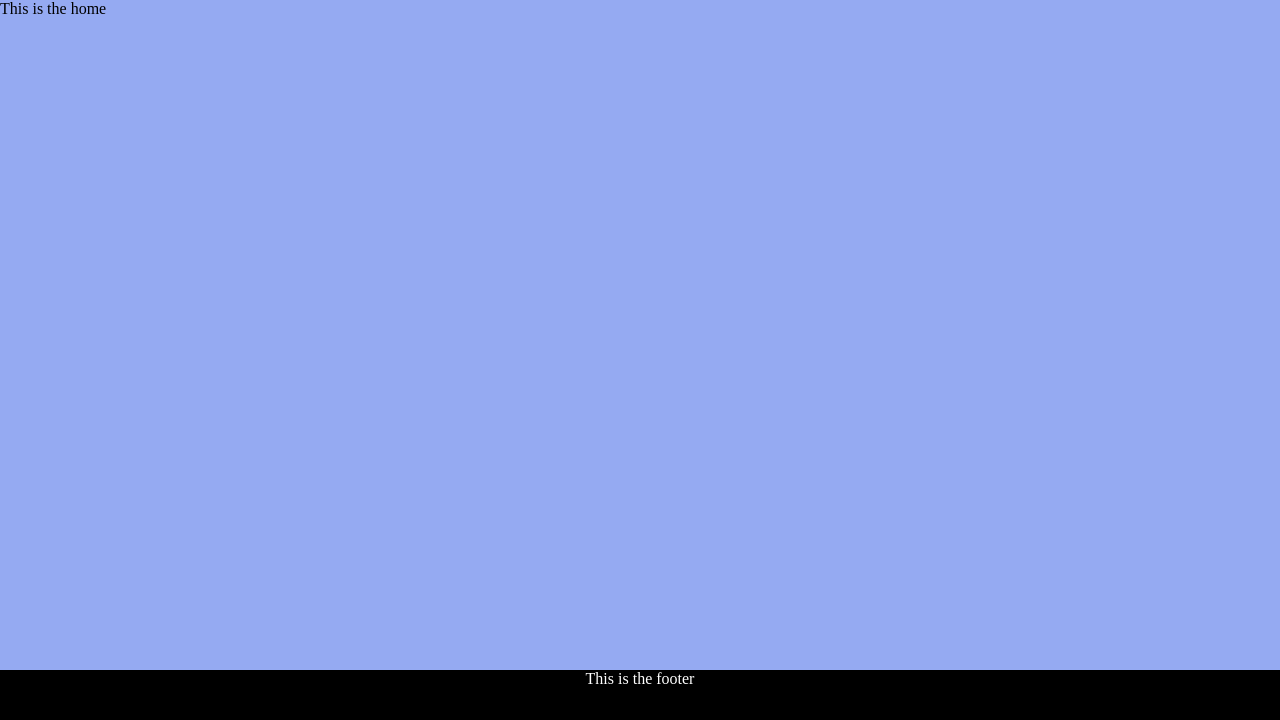
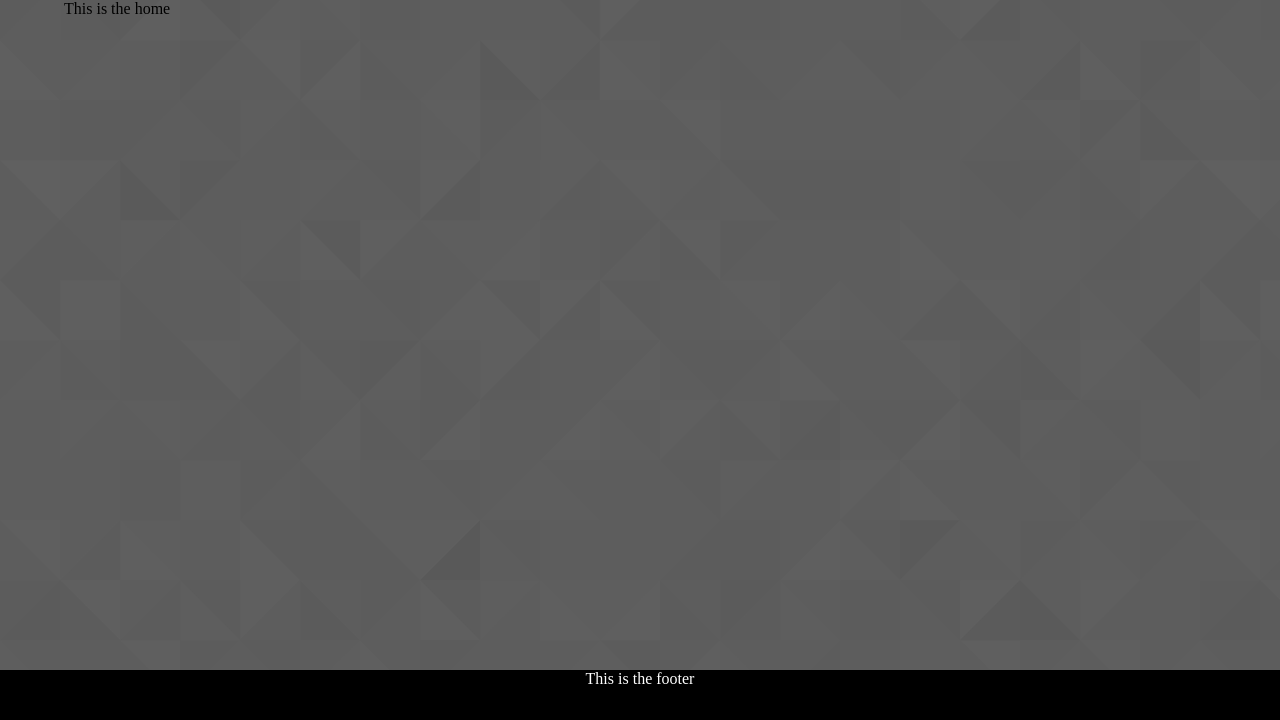
Before and after one commit to pajenkin/pyrodev, a website: page index.html at #/about in a window 1280 px wide. Shown: the part 80-800 px from the top of the page. Drawn offline with nearby package versions, Linux system fonts and the light colour scheme; some packages are replaced by stand-ins of ours.

Commit message:
Background and routing

```diff
--- a/app.js
+++ b/app.js
@@ -14,6 +14,10 @@ var app = angular.module('app', ['ngRoute'])
         templateUrl: 'app/views/home.html',
         controller: 'homeCtrl'
       })
+      .when('/about', {
+        templateUrl: 'app/view/about.html',
+        controller: 'aboutCtrl'
+      })
       .when('/resume', {
         templateUrl: 'app/views/resume.html',
         controller: 'resumeCtrl'
--- a/app/css/pyrodev.css
+++ b/app/css/pyrodev.css
@@ -1,9 +1,10 @@
 body, html{
 	height: 100%;
 	width: 100%;
-	margin:0;
+	margin: 0;
 }
 
+/*===========Helpers==========*/
 a, u{
 	text-decoration: none;
 }
@@ -11,6 +12,16 @@ a{
 	text-decoration: none !important;
 }
 
+.pyro-back-cover{
+	position: absolute;
+	top:0;
+	left:0;
+	height: 100%;
+	width: 100%;
+	background-image: url('../assets/main-gradient.png');
+	opacity: .8;
+	z-index:-100;
+}
 .pyro-nav{
 	height: 80px;
 	width: 100%;
@@ -18,7 +29,7 @@ a{
 	color: white;
 }
 .pyro-nav-container{
-	width: 970px;
+	width: 90%;
 	margin:auto;
 }
 .pyro-logo-wrapper{
@@ -46,7 +57,10 @@ a{
 .main-container{
 	height: calc(100% - 80px - 50px);
 	width: 100%;
-	background-color:#95AAF2;
+}
+.pyro-view-containter{
+	width: 90%;
+	margin:auto;
 }
 
 .pyro-footer{
--- a/index.html
+++ b/index.html
@@ -31,12 +31,15 @@
 			</div>
 		</div>
 	</nav>
-	<div ng-view class="main-container">
-		<!-- This is where all the 'sub' views will be displayed -->
+	<div class="main-container">
+		<div ng-view class="pyro-view-containter">
+			<!-- This is where all the 'sub' views will be displayed -->
+		</div>
 	</div>
 	<div class="pyro-footer">
 		This is the footer
 	</div>
+	<div class="pyro-back-cover"></div>
 	<script type="text/javascript" src="/node_modules/angular/angular.js"></script>
 	<script src="/node_modules/angular-route/angular-route.js"></script>
 	<script type="text/javascript" src="app.js"></script>
```
Also changed, not shown: app/views/about.html (added, +1 -0 lines), app/assets/main-gradient.png (added).
